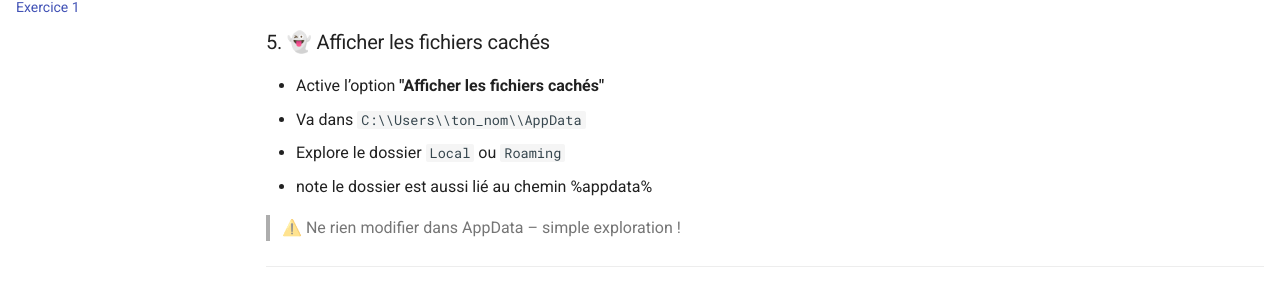
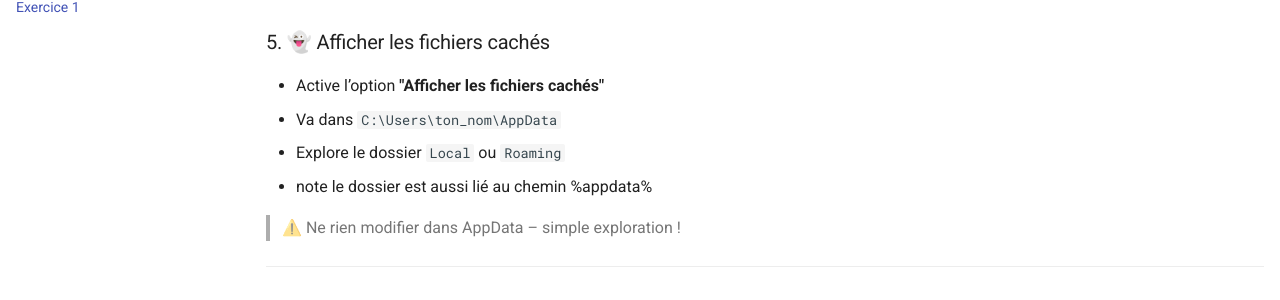
Before and after one commit to TousignantSimon-Fonctionnement/TousignantSimon-Fonctionnement.github.io, an MkDocs documentation site: the page built from docs/exercices/exercices_semaine_1.md, in a window 1280 px wide and 900 px high, scrolled down 1122 px. Shown: the part 149-449 px from the top of the window. Built offline with MkDocs 1.6.1 and Material for MkDocs 9.7.7, drawn with Linux system fonts in a browser that asks for light colours; comment, search, counter and statistics services are not loaded.

Commit message:
correction de coquille

```diff
--- a/docs/exercices/exercices_semaine_1.md
+++ b/docs/exercices/exercices_semaine_1.md
@@ -42,7 +42,7 @@ Voici 10 exercices classés du plus simple au plus avancé, pour maîtriser l’
 
 ### 5. 👻 Afficher les fichiers cachés
 - Active l’option **"Afficher les fichiers cachés"**
-- Va dans `C:\\Users\\ton_nom\\AppData`
+- Va dans `C:\Users\ton_nom\AppData`
 - Explore le dossier `Local` ou `Roaming`
 - note le dossier est aussi lié au chemin %appdata%
 
```
